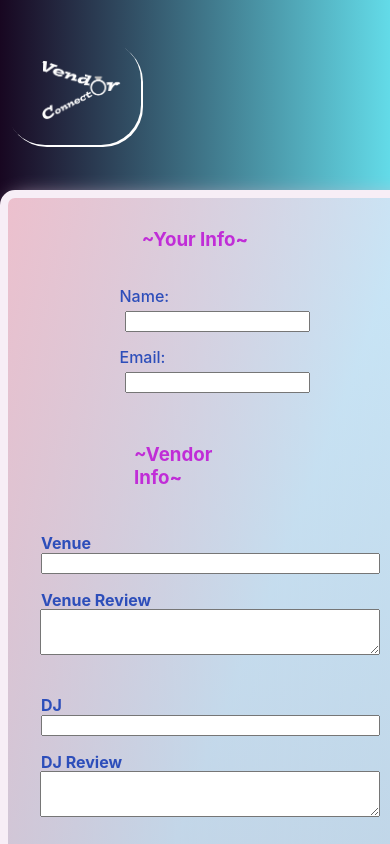
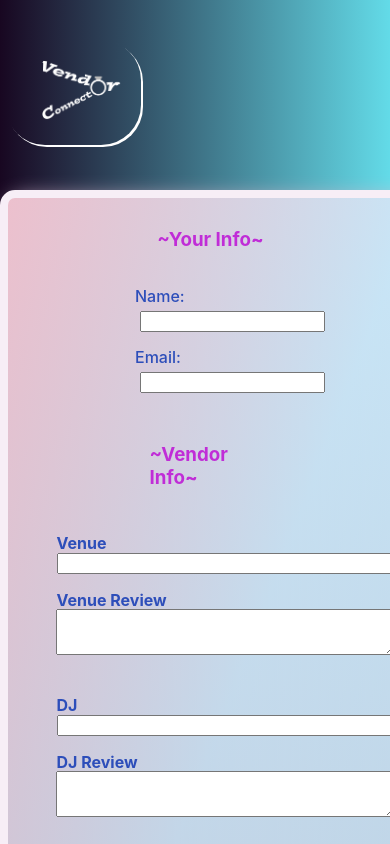
Before and after one commit to adamjmosebach/wedding-planning-app, a React (Create React App) app: page /create in a window 390 px wide. Shown: the top 844 px of the page. Built offline with nearby package versions, Linux system fonts and the light colour scheme.

Commit message:
tweak create form width

```diff
--- a/src/CreateForm.css
+++ b/src/CreateForm.css
@@ -104,7 +104,7 @@
     flex-direction: column;
     margin-left: -70px;
     align-items: center;
-    width: 90vw;
+    width: 80vw;
   }
   .your-info-headings {
     display: flex;
```
